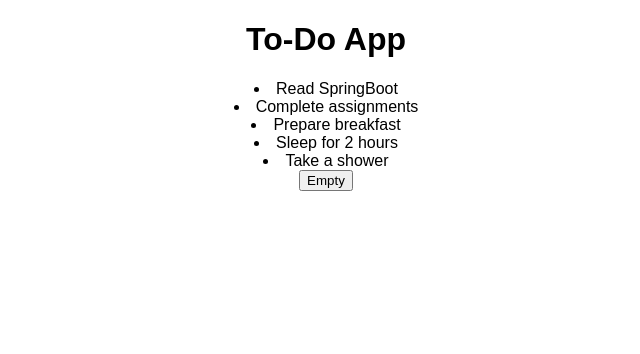
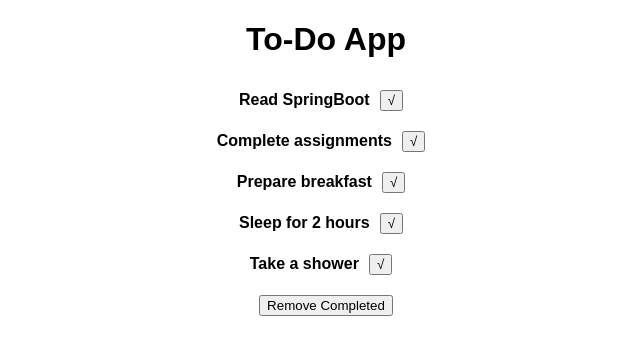
Before and after one commit to ShaliniR01/TodoApp, a React (Create React App) app: page / in a window 1280 px wide. Shown: the top 354 px of the page, without its empty margins (314-954 px from the left). Built offline with nearby package versions, Linux system fonts and the light colour scheme.

Commit message:
Added Game Checkpoint 5

```diff
--- a/src/App.js
+++ b/src/App.js
@@ -6,13 +6,33 @@ import "./styles.css";
 
 export default function App() {
 
-  const [todoList, setTodoList] = useState(["Read SpringBoot", "Complete assignments", "Prepare breakfast", "Sleep for 2 hours", "Take a shower"]);
+  const [todoList, setTodoList] = useState([{id: 1, task: "Read SpringBoot", isDone: false},
+                                            {id: 2, task: "Complete assignments", isDone: false},
+                                            {id: 3, task: "Prepare breakfast", isDone: false},
+                                            {id: 4, task: "Sleep for 2 hours", isDone: false},
+                                            {id: 5, task: "Take a shower", isDone: false}]);
+
+  function completedTodo(id){
+    const updatedTodo = todoList.map(todo => {
+      if(todo.id===id)
+        todo.isDone = !todo.isDone;
+         return todo;
+      })
+      setTodoList(updatedTodo);
+  }
+
+  function removeCompletedTodo(){
+      const updatedTodo = todoList.filter(todo => !todo.isDone)
+      if(updatedTodo.length==todoList.length)
+        window.alert('No tasks are completed !!!');
+      setTodoList(updatedTodo);
+  }
 
   return (
     <div className="Application">
       <Header />
-      <div data-testid='todo'>{todoList.length > 0 ? <ToDo todoList={todoList} /> : <NoToDo/>}</div>
-      {todoList.length > 0 ? <button data-testid='empty' onClick={() => setTodoList([])}> Empty </button> : null}
+      <div data-testid='todo'>{todoList.length > 0 ? <ToDo todoList={todoList} completedTodo={completedTodo}/> : <NoToDo/>}</div>
+      {todoList.length > 0 ? <button data-testid='remove' onClick={removeCompletedTodo}> Remove Completed </button> : null}
     </div>
   );
 }
--- a/src/Components/ToDo.js
+++ b/src/Components/ToDo.js
@@ -1,10 +1,11 @@
-export default function ToDo({todoList}){
+export default function ToDo({todoList, completedTodo}){
     return (
         <div>
-                {todoList.map((todos, index) => {
+                {todoList.map((todos) => {
                     return(
-                        <li data-testid='todolist' key={index}>
-                            {todos}
+                        <li data-testid='todolist' key={todos.id}>
+                            {todos.isDone ? <s>{todos.task}</s> : <b>{todos.task}</b>}
+                            <button data-testid="done" onClick={() => completedTodo(todos.id)}>√</button>
                         </li>
                     )
                 })}
--- a/src/styles.css
+++ b/src/styles.css
@@ -6,3 +6,15 @@
 .notodo{
   font-style: italic;
 }
+
+li:hover{
+  cursor: pointer;
+}
+
+li{
+  list-style-type: none;
+}
+
+button{
+  margin: 10px;
+}
```
Also changed, not shown: 2 other files (tests, documents, lock files or other folders).
